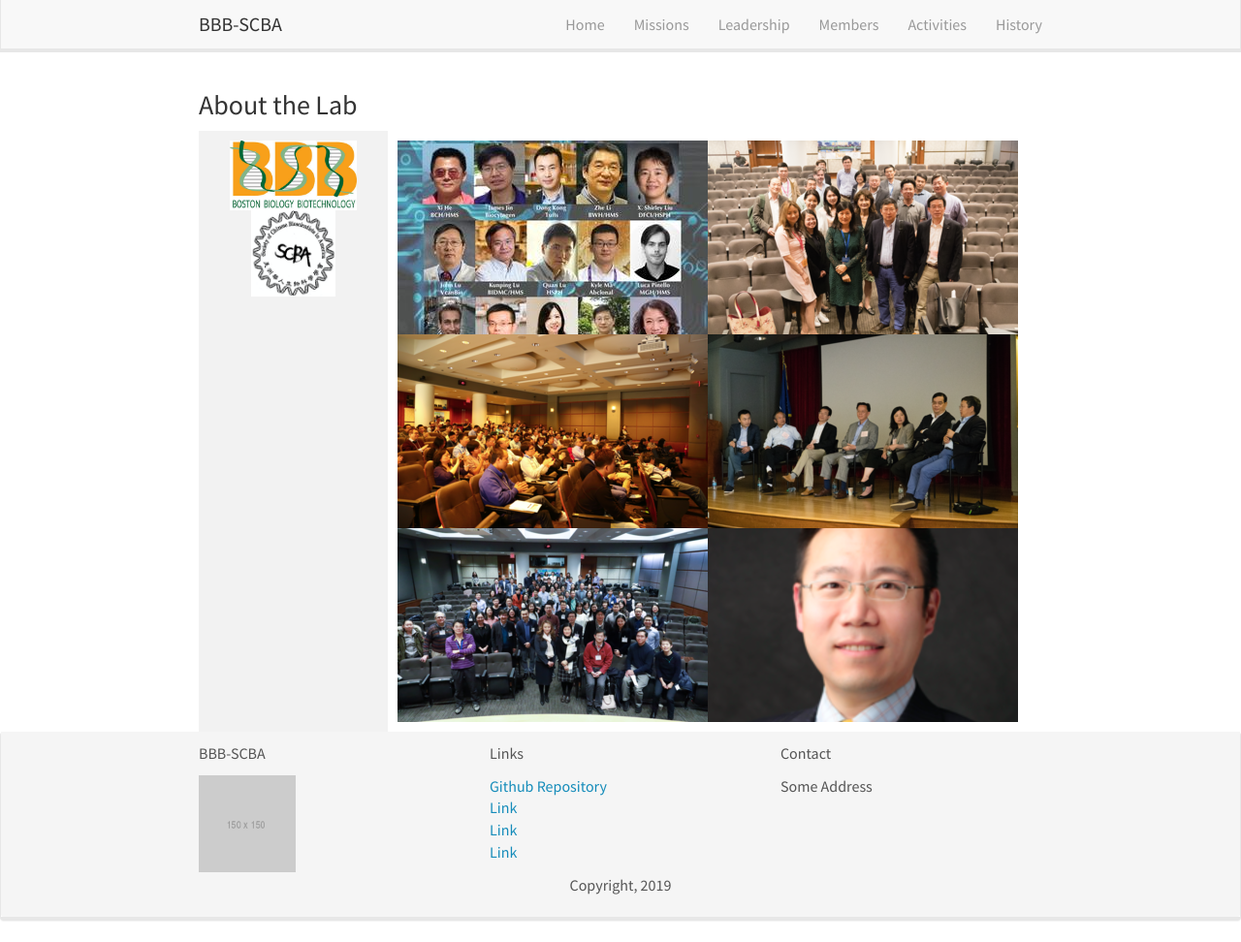
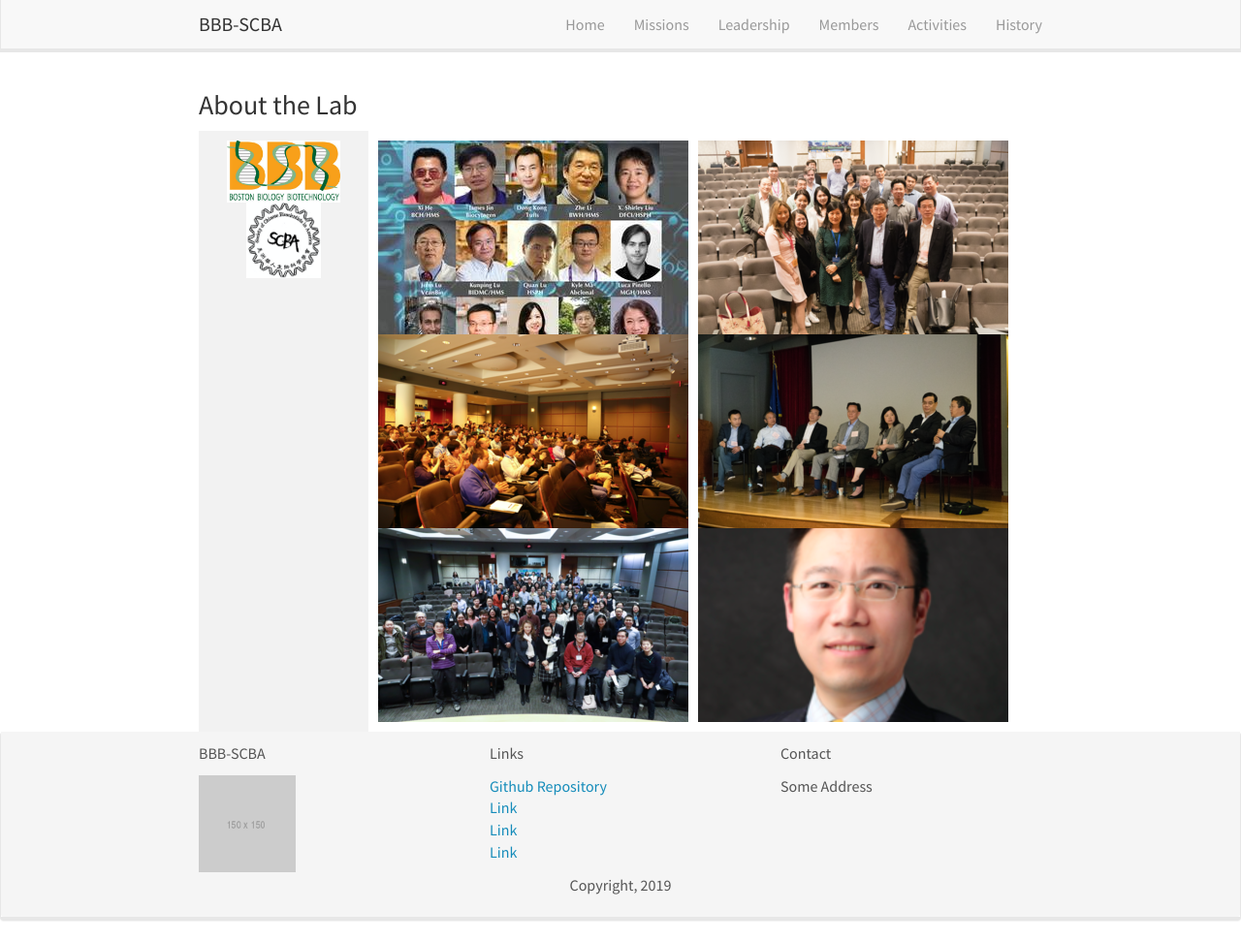
Before and after one commit to bbb-scba/bbb-scba.github.io, a Jekyll site: the page built from home.md, in a window 1280 px wide and 972 px high. Shown: the whole window at 97% size. Built offline with Jekyll 4.4.1, drawn with Linux system fonts in a browser that asks for light colours; nearby versions of some CDN libraries.

Commit message:
Update home.md

```diff
--- a/home.md
+++ b/home.md
@@ -25,34 +25,20 @@ permalink: /
 <!-- Right section goes here -->
 
 
-<style>
-  .image-cell {
-    width: auto; /* Set the width of each cell to 50% of the table */
-    height: auto; /* Set the height of each cell to auto to maintain aspect ratio */
-  }
 
-  .image-cell img {
-    display: block; /* Set the display property of the image to block */
-    max-height:100%;
-    max-width: 100%; /* Set the maximum width of the image to 100% of its container */
-    width: auto;
-    height: auto; /* Set the height of the image to auto to maintain aspect ratio */
-    margin: auto; /* Center the image within the cell */
-  }
-</style>
 
 <table>
   <tr>
-    <td><img src="images/slider/flyer_v9.jpg"></td>
-    <td><img src="images/slider/screen_shot_2019-07-01_at_7.56.36_pm.png"></td>
+    <td style="padding-right: 10px;"><img src="images/slider/flyer_v9.jpg"></td>
+    <td style="padding-right: 10px;"><img src="images/slider/screen_shot_2019-07-01_at_7.56.36_pm.png"></td>
   </tr>
   <tr>
-    <td><img src="images/slider/screen_shot_2019-07-01_at_7.57.12_pm.png"></td>
-    <td><img src="images/slider/screen_shot_2019-07-01_at_7.57.26_pm.png"></td>
+    <td style="padding-right: 10px;"><img src="images/slider/screen_shot_2019-07-01_at_7.57.12_pm.png"></td>
+    <td style="padding-right: 10px;"><img src="images/slider/screen_shot_2019-07-01_at_7.57.26_pm.png"></td>
   </tr>
   <tr>
-    <td><img src="images/slider/screen_shot_2019-11-24_at_10.01.38_am.png"></td>
-    <td><img src="images/slider/screen_shot_2019-09-13_at_9.46.14_pm.png"></td>
+    <td style="padding-right: 10px;"><img src="images/slider/screen_shot_2019-11-24_at_10.01.38_am.png"></td>
+    <td style="padding-right: 10px;"><img src="images/slider/screen_shot_2019-09-13_at_9.46.14_pm.png"></td>
   </tr>
 </table>
 
```
